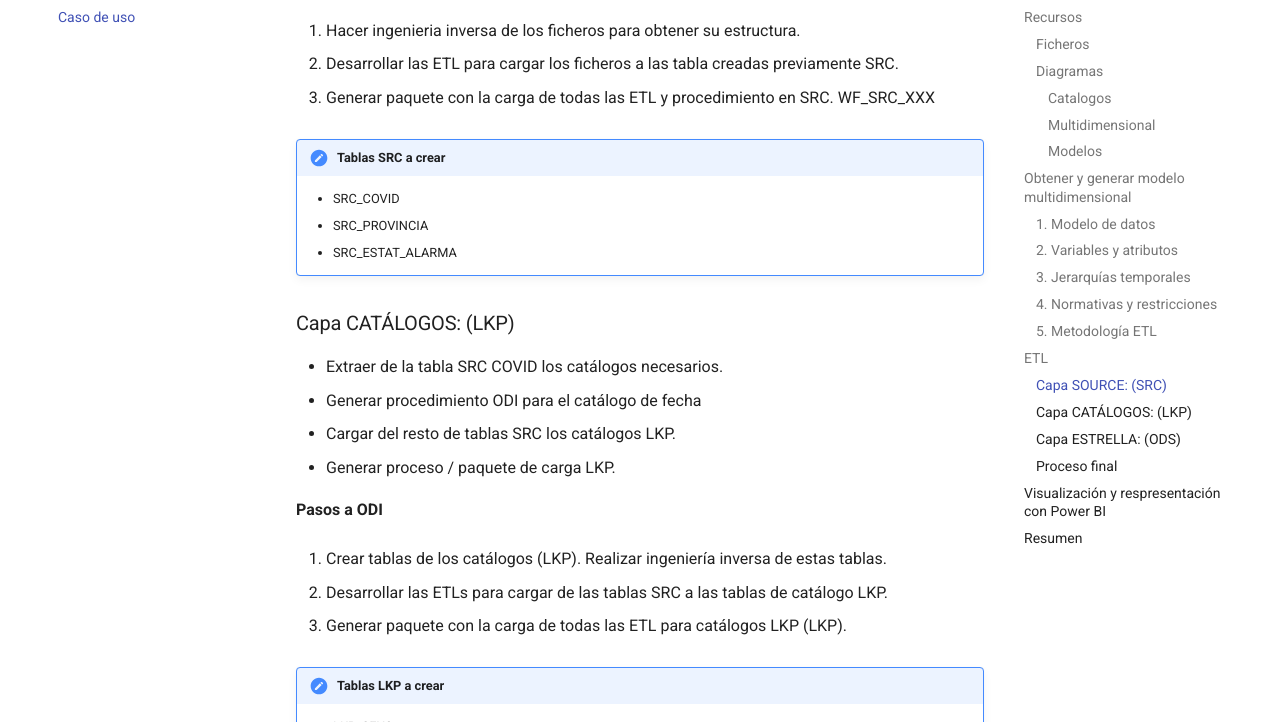
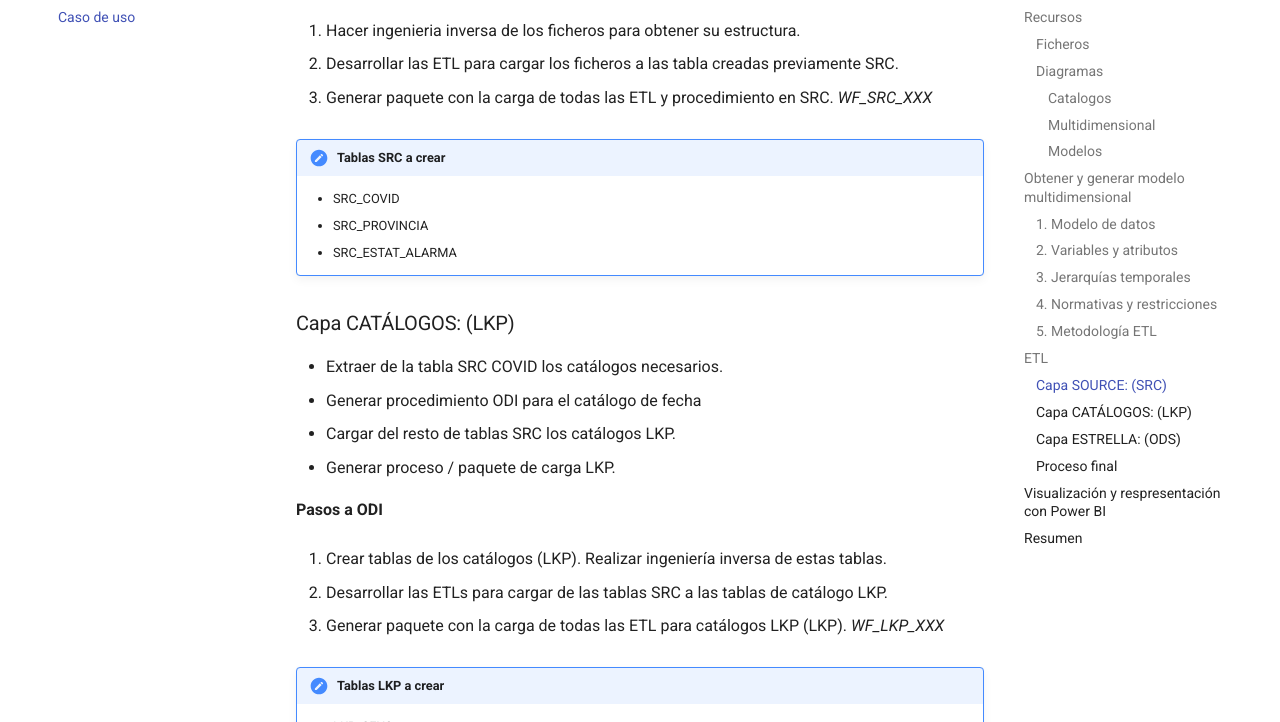
Before and after one commit to jorsodom/bigdata-sb, an MkDocs documentation site: the page built from docs/odi/odiCasoDeUso.md, in a window 1280 px wide and 1400 px high, scrolled down 6757 px. Shown: the part 172-894 px from the top of the window. Built offline with MkDocs 1.6.1 and Material for MkDocs 9.7.7, drawn with Linux system fonts in a browser that asks for light colours; some of the changed text lies outside the part shown.

Commit message:
Update ODI Scen

```diff
--- a/docs/odi/odiCasoDeUso.md
+++ b/docs/odi/odiCasoDeUso.md
@@ -130,7 +130,7 @@
 
 2. Desarrollar las ETL para cargar los ficheros a las tabla creadas previamente SRC.
 
-3. Generar paquete con la carga de todas las ETL y procedimiento en SRC. WF_SRC_XXX
+3. Generar paquete con la carga de todas las ETL y procedimiento en SRC. *WF_SRC_XXX*
 
 !!! note "Tablas SRC a crear"
       -     SRC_COVID
@@ -149,7 +149,7 @@
 
 2. Desarrollar las ETLs para cargar de las tablas SRC a las tablas de catálogo LKP.
 
-3. Generar paquete con la carga de todas las ETL para catálogos LKP (LKP).
+3. Generar paquete con la carga de todas las ETL para catálogos LKP (LKP). *WF_LKP_XXX*
 
 !!! note "Tablas LKP a crear"
 
@@ -173,7 +173,7 @@
 
 3.      Utilizar los lookups para validar y cargar la información de los catálogos.
 
-4.      Generar paquete con la carga del (ODS).
+4.      Generar paquete con la carga del (ODS). *WF_ODS_XXX*
 
 !!! note "Tabla ODS a crear"
 
@@ -183,7 +183,7 @@
 
 **Pasos a ODI**
 
-1.      Generar paquete que cargue de una vez todas las capas: SRC, LKP y ODS.
+1.      Generar paquete que cargue de una vez todas las capas: SRC, LKP y ODS. *WF_TOTAL_XXX*
 
 2.      Validamos que no haya errores.
 
```
